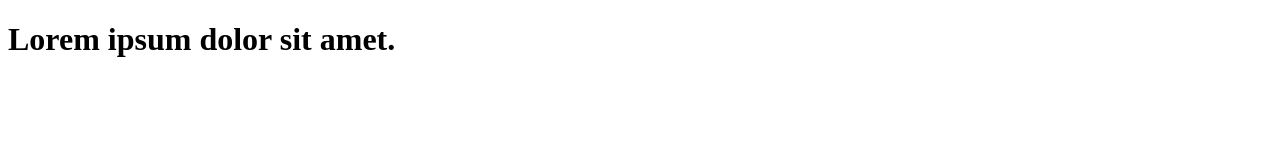
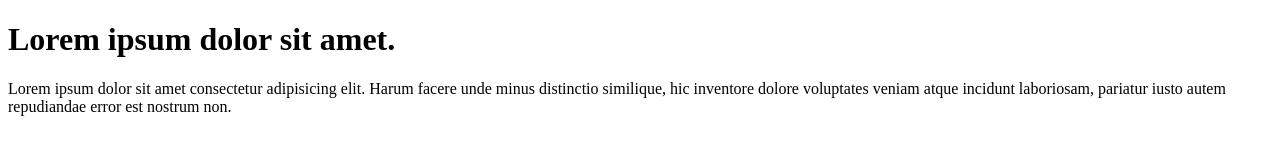
Before and after one commit to AMEEN-PP/learning-git, a plain HTML site: page index.html in a window 1280 px wide. Drawn offline with Linux system fonts and the light colour scheme.

Commit message:
added a para

```diff
--- a/index.html
+++ b/index.html
@@ -7,5 +7,7 @@
 </head>
 <body>
     <h1>Lorem ipsum dolor sit amet.</h1>
+    <p>Lorem ipsum dolor sit amet consectetur adipisicing elit. Harum facere unde minus distinctio similique, hic inventore dolore voluptates veniam atque incidunt laboriosam, pariatur iusto autem repudiandae error est nostrum non.
+    </p>
 </body>
 </html>
```
